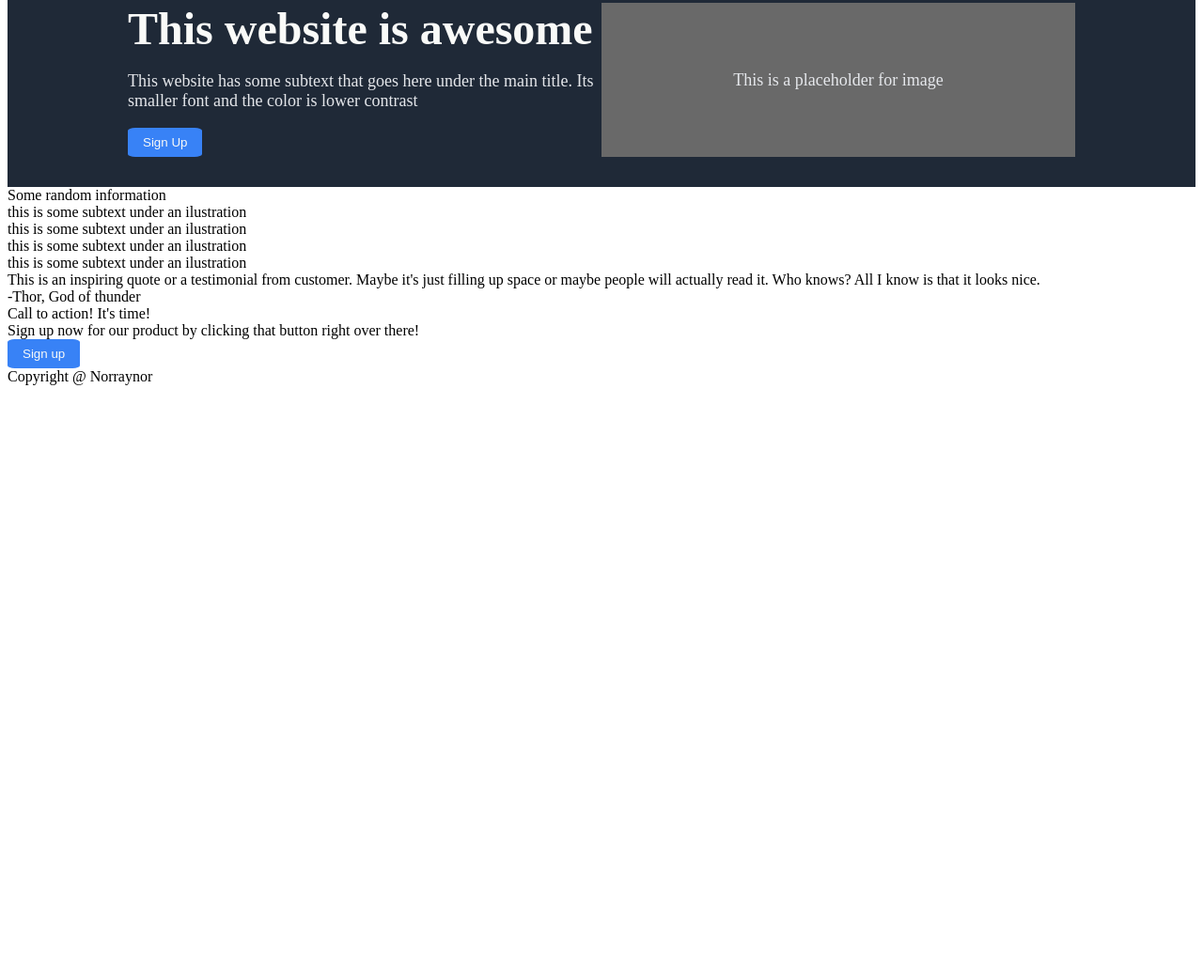
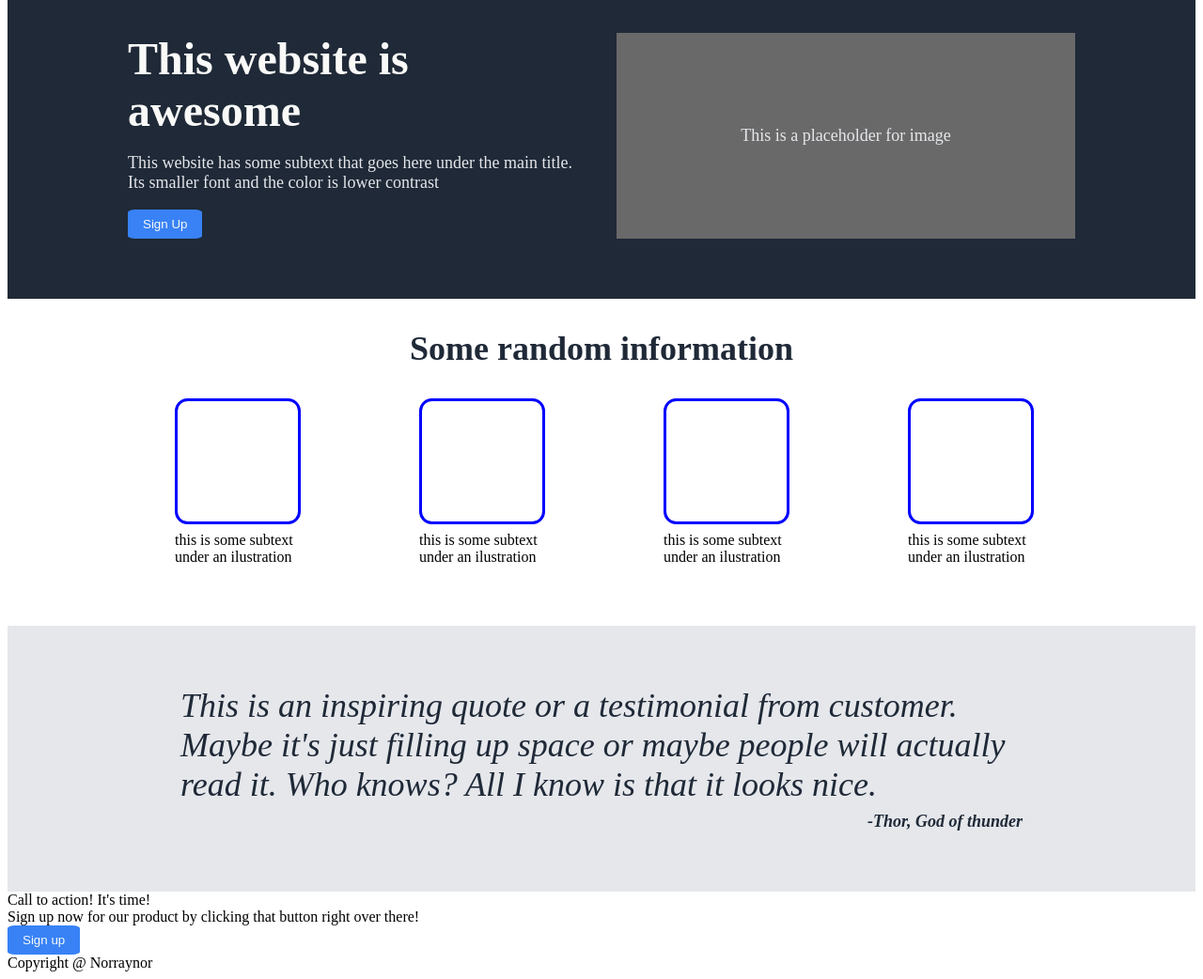
Before and after one commit to Norraynor/odin-landing-page, a plain HTML site: page index.html in a window 1280 px wide. Shown: the part 94-1136 px from the top of the page at 94% size. Before the commit the page ends 800 px from the top, so only its background shows below. Drawn offline with Linux system fonts and the light colour scheme.

Commit message:
Add styles for 3rd and 4th section to style.css

```diff
--- a/index.html
+++ b/index.html
@@ -31,18 +31,24 @@
             <div class="image hero-secondary-text">This is a placeholder for image</div>
         </div>
     </div>
+
     <div class="information">
-        Some random information
+        <div class="header-info">
+            Some random information
+        </div>
         <div class="cards">
-            <div class="card"><img src="" alt="">this is some subtext under an ilustration</div>
-            <div class="card"><img src="" alt="">this is some subtext under an ilustration</div>
-            <div class="card"><img src="" alt="">this is some subtext under an ilustration</div>
-            <div class="card"><img src="" alt="">this is some subtext under an ilustration</div>
+            <div class="card"><div class="box"></div>this is some subtext under an ilustration</div>
+            <div class="card"><div class="box"></div>this is some subtext under an ilustration</div>
+            <div class="card"><div class="box"></div>this is some subtext under an ilustration</div>
+            <div class="card"><div class="box"></div>this is some subtext under an ilustration</div>
         </div>
     </div>
-    <div class="quote">
-        This is an inspiring quote or a testimonial from customer. Maybe it's just filling up space or maybe people will actually read it. Who knows? All I know is that it looks nice.
-        <div class="quote-author">-Thor, God of thunder</div>
+
+    <div class="quote quote-background">
+        <div class="quote-text">
+            <div>This is an inspiring quote or a testimonial from customer. Maybe it's just filling up space or maybe people will actually read it. Who knows? All I know is that it looks nice.</div>
+            <div class="quote-author">-Thor, God of thunder</div>
+        </div>
     </div>
     <div class="cta">
         Call to action! It's time!
--- a/styles/style.css
+++ b/styles/style.css
@@ -1,6 +1,7 @@
 
-.header,.main-text{
+.header,.main-text,.information,.quote{
     padding: 0 10vw;
+    padding-bottom: 64px;
 }
 .dark-background{
     background-color: #1f2937;
@@ -20,7 +21,6 @@
     display: flex;
     justify-content: space-between;
     align-items: center;
-    padding-bottom: 32px;
 }
 .header-logo{
     font-size: 24px;
@@ -30,7 +30,8 @@
 .header-info{
     font-size: 36px;
     font-weight: 800;
-    color: #1f2937
+    color: #1f2937;
+    padding: 32px 0;
 }
 
 button{
@@ -53,6 +54,23 @@ button{
     font-style: italic;
     color: #1f2937
 }
+div.quote-text{
+    width: 70vw;
+}
+
+.quote-author{
+    font-weight: 800;
+    font-size: 18px;
+    text-align: right;
+    margin-top: 8px;
+}
+
+.quote{
+    display: flex;
+    flex-direction: column;
+    align-items: center;
+    padding-top: 64px;
+}
 
 ul{
     list-style: none;
@@ -63,16 +81,17 @@ ul{
 
 .main-text{
     display: flex;
-    padding-bottom: 32px;
 }
 .left-side{
     flex: 1;
+    margin-right: 16px;
 }
 .right-side{
     flex: 1;
     background-color: #696969;
     width: 100%;
     height: auto;
+    margin-left: 16px;
 }
 .image{
     display: flex;
@@ -80,3 +99,28 @@ ul{
     align-items: center;
     height: 100%;
 }
+
+.box{
+    width: 100%;
+    padding-top: 100%;
+    border: 3px blue solid;
+    border-radius: 10%;
+    margin: auto;
+    margin-bottom: 8px;
+}
+
+.information{
+    display: flex;
+    flex-direction: column;
+    justify-content: center;
+    align-items: center;
+}
+.cards{
+    display: flex;
+    gap: 32px;
+    justify-content: space-around;
+    align-items: center;
+}
+.card{
+    flex-basis: 10vw;
+}
```
